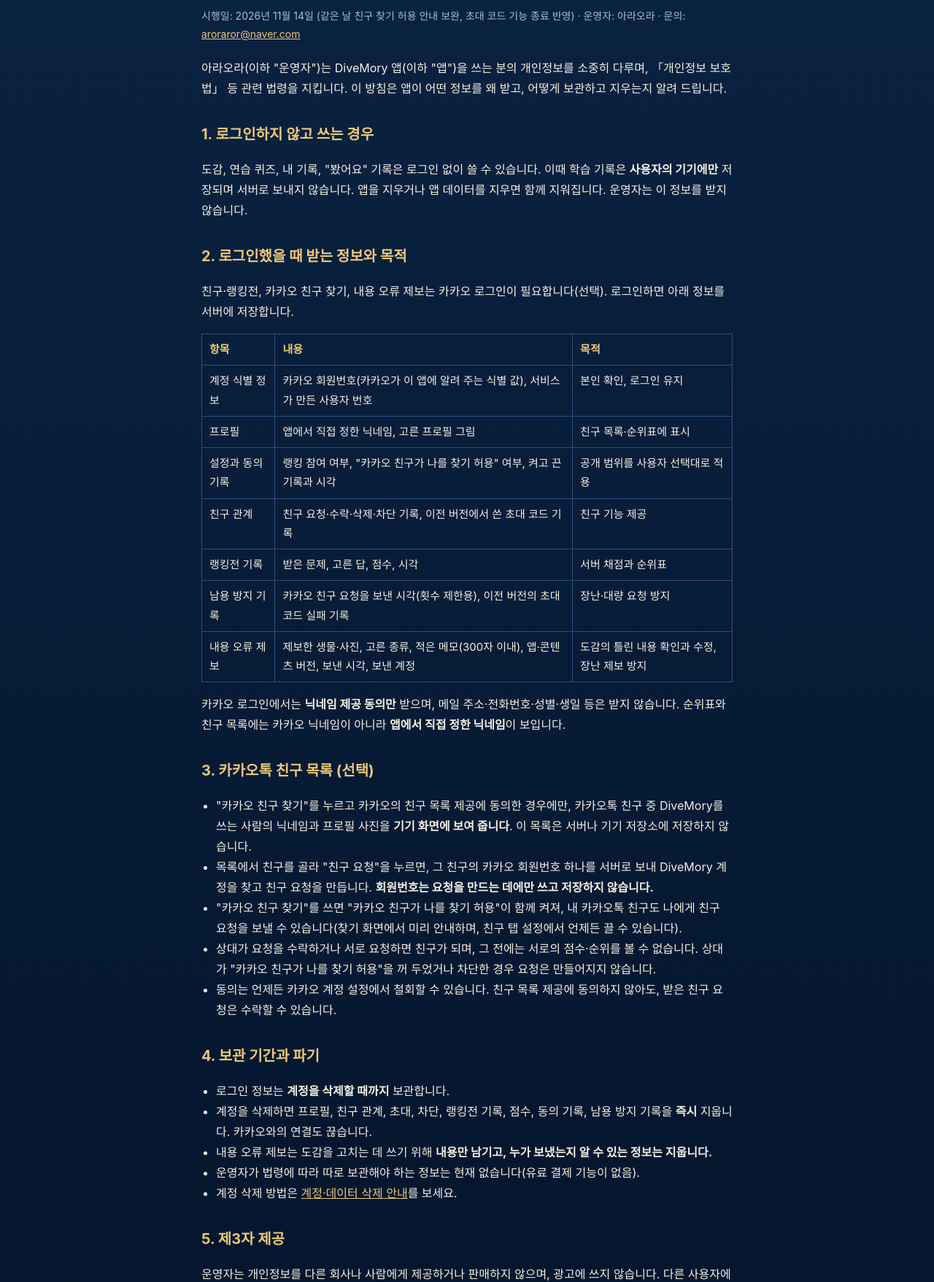
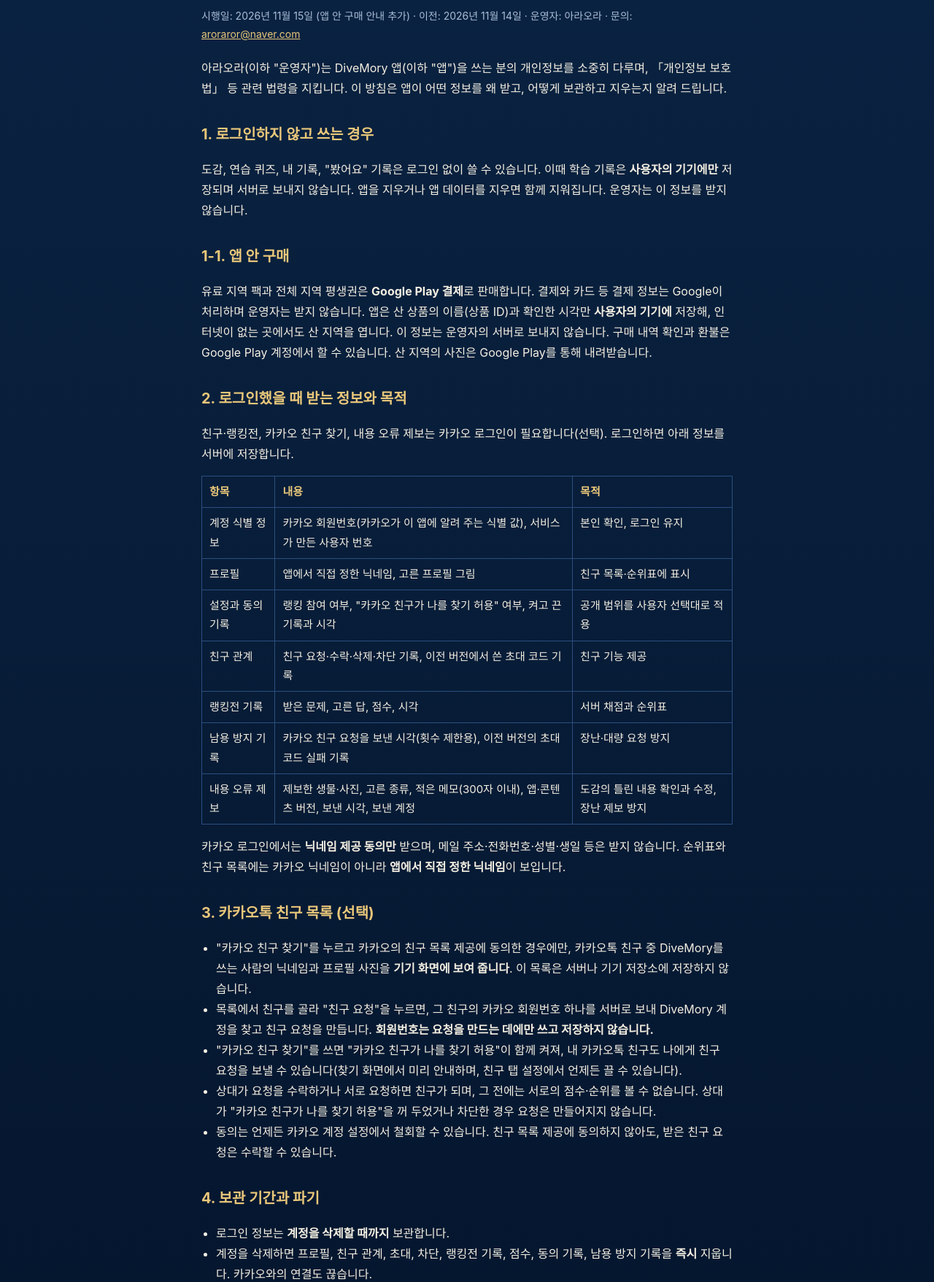
Before and after one commit to aroraror/divemory, a plain HTML site: page privacy.html in a window 1280 px wide. Shown: the part 127-1884 px from the top of the page at 73% size. Drawn offline with Linux system fonts and the light colour scheme.

Commit message:
개인정보 처리방침: 앱 안 구매(Google Play 결제) 안내 추가
Co-Authored-By: Claude Opus 5.5 <noreply@anthropic.com>

```diff
--- a/privacy.html
+++ b/privacy.html
@@ -28,12 +28,15 @@ footer{margin-top:40px;padding-top:16px;border-top:1px solid var(--line);color:v
 <div class="wrap">
 <p><a href="./">← DiveMory 소개</a></p>
 <h1>DiveMory 개인정보 처리방침</h1>
-<p class="meta">시행일: 2026년 11월 14일 (같은 날 친구 찾기 허용 안내 보완, 초대 코드 기능 종료 반영) · 운영자: 아라오라 · 문의: <a href="mailto:aroraror@naver.com">aroraror@naver.com</a></p>
+<p class="meta">시행일: 2026년 11월 15일 (앱 안 구매 안내 추가) · 이전: 2026년 11월 14일 · 운영자: 아라오라 · 문의: <a href="mailto:aroraror@naver.com">aroraror@naver.com</a></p>
 
 <p>아라오라(이하 "운영자")는 DiveMory 앱(이하 "앱")을 쓰는 분의 개인정보를 소중히 다루며, 「개인정보 보호법」 등 관련 법령을 지킵니다. 이 방침은 앱이 어떤 정보를 왜 받고, 어떻게 보관하고 지우는지 알려 드립니다.</p>
 
 <h2>1. 로그인하지 않고 쓰는 경우</h2>
 <p>도감, 연습 퀴즈, 내 기록, "봤어요" 기록은 로그인 없이 쓸 수 있습니다. 이때 학습 기록은 <b>사용자의 기기에만</b> 저장되며 서버로 보내지 않습니다. 앱을 지우거나 앱 데이터를 지우면 함께 지워집니다. 운영자는 이 정보를 받지 않습니다.</p>
+
+<h2>1-1. 앱 안 구매</h2>
+<p>유료 지역 팩과 전체 지역 평생권은 <b>Google Play 결제</b>로 판매합니다. 결제와 카드 등 결제 정보는 Google이 처리하며 운영자는 받지 않습니다. 앱은 산 상품의 이름(상품 ID)과 확인한 시각만 <b>사용자의 기기에</b> 저장해, 인터넷이 없는 곳에서도 산 지역을 엽니다. 이 정보는 운영자의 서버로 보내지 않습니다. 구매 내역 확인과 환불은 Google Play 계정에서 할 수 있습니다. 산 지역의 사진은 Google Play를 통해 내려받습니다.</p>
 
 <h2>2. 로그인했을 때 받는 정보와 목적</h2>
 <p>친구·랭킹전, 카카오 친구 찾기, 내용 오류 제보는 카카오 로그인이 필요합니다(선택). 로그인하면 아래 정보를 서버에 저장합니다.</p>
@@ -63,7 +66,7 @@ footer{margin-top:40px;padding-top:16px;border-top:1px solid var(--line);color:v
 <li>로그인 정보는 <b>계정을 삭제할 때까지</b> 보관합니다.</li>
 <li>계정을 삭제하면 프로필, 친구 관계, 초대, 차단, 랭킹전 기록, 점수, 동의 기록, 남용 방지 기록을 <b>즉시</b> 지웁니다. 카카오와의 연결도 끊습니다.</li>
 <li>내용 오류 제보는 도감을 고치는 데 쓰기 위해 <b>내용만 남기고, 누가 보냈는지 알 수 있는 정보는 지웁니다.</b></li>
-<li>운영자가 법령에 따라 따로 보관해야 하는 정보는 현재 없습니다(유료 결제 기능이 없음).</li>
+<li>운영자가 법령에 따라 따로 보관해야 하는 정보는 현재 없습니다. 앱 안 구매의 결제·거래 기록은 Google이 보관하며 운영자는 받지 않습니다(1-1절).</li>
 <li>계정 삭제 방법은 <a href="delete-account.html">계정·데이터 삭제 안내</a>를 보세요.</li>
 </ul>
 
@@ -74,6 +77,7 @@ footer{margin-top:40px;padding-top:16px;border-top:1px solid var(--line);color:v
 <div class="table"><table>
 <tr><th>받는 곳</th><th>맡기는 일</th><th>항목</th><th>위치·기간</th></tr>
 <tr><td>주식회사 카카오</td><td>카카오 로그인, 카카오톡 친구 목록 제공</td><td>카카오 계정 인증 정보</td><td>대한민국 · 카카오 정책에 따름</td></tr>
+<tr><td>Google LLC(미국)</td><td>앱 안 구매 결제, 산 지역 사진 내려받기(Google Play)</td><td>구매 상품, 결제 정보(Google이 직접 받음)</td><td>Google Play 정책에 따름 · 운영자는 결제 정보를 받지 않음</td></tr>
 <tr><td>Supabase Inc.(미국)</td><td>서버·데이터베이스 운영</td><td>2절의 모든 항목</td><td>서버 위치: 대한민국 서울(AWS ap-northeast-2). 미국 법인이 운영하는 클라우드로, 로그인할 때 네트워크로 암호화되어 전송됩니다. 계정 삭제 때까지 보관</td></tr>
 </table></div>
 <p>국외 업체가 운영하는 서비스로 정보가 전송되는 것을 원하지 않으면 로그인하지 않고 도감·퀴즈를 쓸 수 있습니다(로그인이 필요한 친구·랭킹·제보 기능은 쓸 수 없습니다).</p>
```
